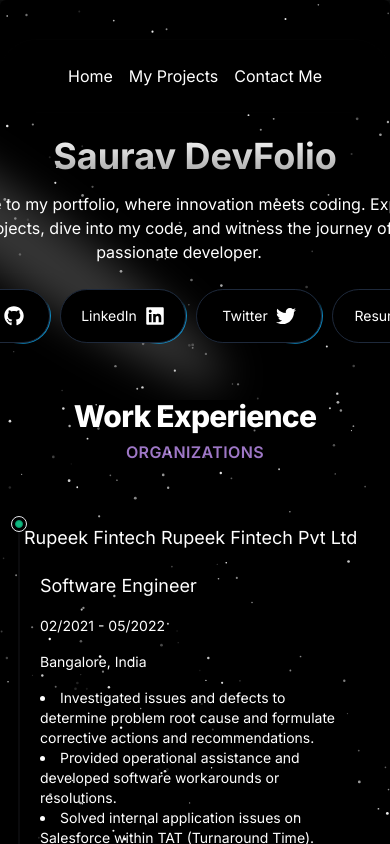
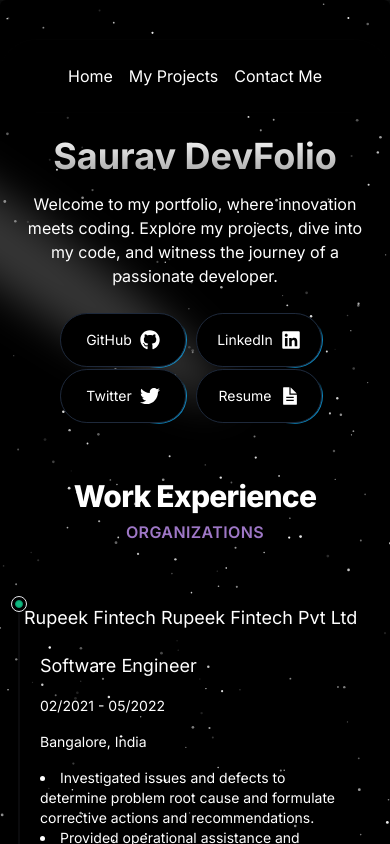
Before and after one commit to SauravBeginner/devfolio, a Next.js app: page / in a window 390 px wide. Shown: the top 844 px of the page. Built offline with nearby package versions, Linux system fonts and the light colour scheme.

Commit message:
flex wrap button

```diff
--- a/src/components/HeroSection.tsx
+++ b/src/components/HeroSection.tsx
@@ -18,7 +18,7 @@
     <div className="h-auto md:h-[40rem] w-full rounded-md flex flex-col items-center justify-center relative overflow-hidden mx-auto py-10 md:py-0 ">
       <Spotlight className="top-40 left-0 md:left-60 md:-top-20" fill="white" />
       <div className="flex items-center">
-        <div className="p-4 relative z-10 w-full text-center md:text-start">
+        <div className="px-4 py-4 md:px-4 relative z-10 w-full text-center md:text-start">
           <h1 className="mt-20 md:mt-0 text-4xl md:text-5xl font-bold bg-clip-text text-transparent bg-gradient-to-b from-neutral-50 to-neutral-400">
             Saurav DevFolio
           </h1>
@@ -28,7 +28,7 @@
           developer.
           </p> */}
           <TextGenerateEffectDemo />
-          <div className="mt-6 flex items-center">
+          <div className="mt-6 flex items-center flex-wrap justify-center">
             {buttonsData.map((item) => (
               <span className="mr-2" key={item.id}>
                 <Button
```
